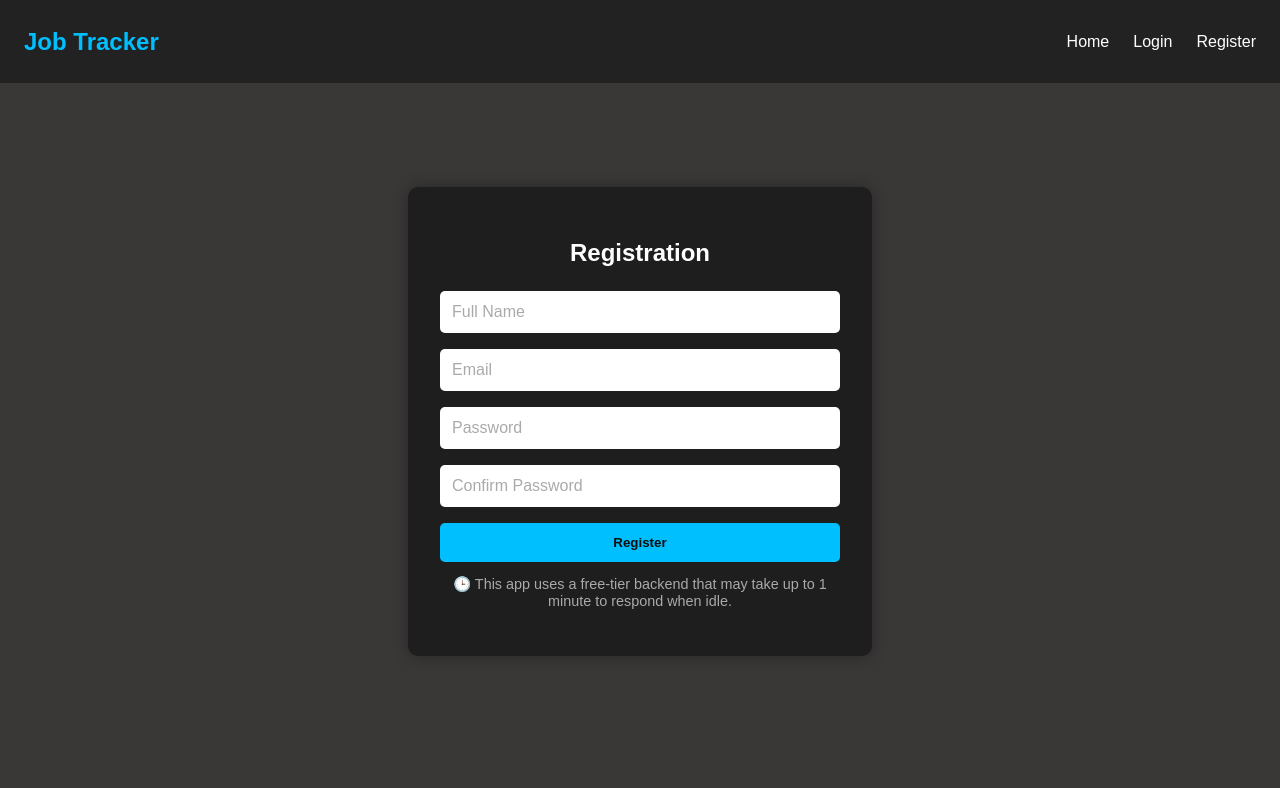
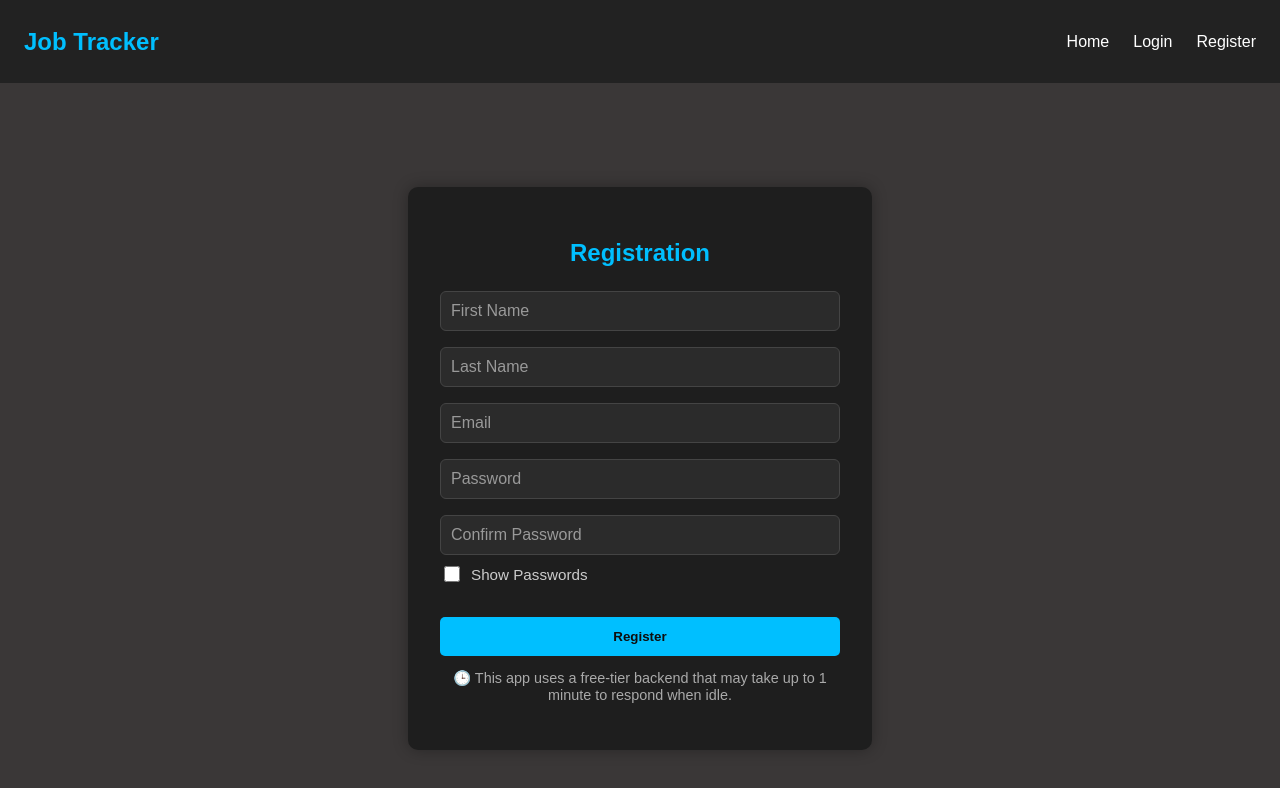
Before and after one commit to Josefbautista94/Joses-Job-Tracker, a React (Vite) app in the folder Frontend/: page /register in a window 1280 px wide. Shown: the top 788 px of the page. Built offline with nearby package versions, Linux system fonts and the light colour scheme.

Commit message:
Fix password toggle layout and style for better alignment on Register page

```diff
--- a/Frontend/src/pages/Register/Register.css
+++ b/Frontend/src/pages/Register/Register.css
@@ -11,6 +11,7 @@
 .register-container h2 {
   text-align: center;
   margin-bottom: 1.5rem;
+  color: #00bfff;
 }
 
 .register-container form {
@@ -20,14 +21,24 @@
 }
 
 .register-container input {
-  padding: 0.75rem;
-  border: none;
-  border-radius: 5px;
+  width: 100%;
+  padding: 10px;
+  border-radius: 6px;
+  border: 1px solid #444;
+  background-color: #2b2b2b;
+  color: #fff;
   font-size: 1rem;
+  box-sizing: border-box;
 }
 
 .register-container input::placeholder {
-  color: #aaa;
+  color: #999;
+}
+
+.register-container input:focus {
+  outline: none;
+  border-color: #00bfff;
+  box-shadow: 0 0 4px #00bfff;
 }
 
 .register-container button {
@@ -49,3 +60,24 @@
   color: red;
   text-align: center;
 }
+
+.show-password-toggle {
+  display: flex;
+  align-items: center;
+  gap: 8px;
+  font-size: 0.95rem;
+  color: #ccc;
+  margin-top: -0.5rem;
+  margin-bottom: 1rem;
+}
+
+.show-password-toggle input[type="checkbox"] {
+  accent-color: #00bfff;
+  width: 16px;
+  height: 16px;
+  cursor: pointer;
+}
+
+.show-password-toggle label {
+  cursor: pointer;
+}
--- a/Frontend/src/pages/Register/Register.jsx
+++ b/Frontend/src/pages/Register/Register.jsx
@@ -5,7 +5,8 @@ import { API_BASE_URL } from "../../config/config";
 
 function Register() {
   const [formData, setFormData] = useState({
-    name: "",
+    firstName: "",
+    lastName: "",
     email: "",
     password: "",
     confirmPassword: "",
@@ -14,6 +15,7 @@ function Register() {
   const [error, setError] = useState("");
   const [success, setSuccess] = useState("");
   const navigate = useNavigate();
+  const [showPassword, setShowPassword] = useState(false);
 
   const handleChange = (e) => {
     setFormData({ ...formData, [e.target.name]: e.target.value });
@@ -33,14 +35,25 @@ function Register() {
     const res = await fetch(`${API_BASE_URL}/auth/register`, {
       method: "POST",
       headers: { "Content-Type": "application/json" },
-        body: JSON.stringify(formData),
+      body: JSON.stringify({
+        name: `${formData.firstName} ${formData.lastName}`,
+        email: formData.email,
+        password: formData.password,
+      }),
     });
 
     const data = await res.json();
     if (!res.ok) throw new Error(data.error || "Registration failed 🙁");
 
     setSuccess("Registration was successful! You can log in now.");
-      setFormData({ name: "", email: "", password: "", confirmPassword: "" });
+    setFormData({
+      firstName: "",
+      lastName: "",
+      email: "",
+      password: "",
+      confirmPassword: "",
+    });
+
     setTimeout(() => navigate("/login"), 1500);
   } catch (err) {
     setError(err.message);
@@ -56,9 +69,18 @@ function Register() {
       <form onSubmit={handleSubmit}>
         <input
           type="text"
-          name="name"
-          placeholder="Full Name"
-          value={formData.name}
+          name="firstName"
+          placeholder="First Name"
+          value={formData.firstName}
+          onChange={handleChange}
+          required
+        />
+
+        <input
+          type="text"
+          name="lastName"
+          placeholder="Last Name"
+          value={formData.lastName}
           onChange={handleChange}
           required
         />
@@ -73,25 +95,38 @@ function Register() {
         />
 
         <input
-          type="password"
+          type={showPassword ? "text" : "password"}
           name="password"
           placeholder="Password"
           value={formData.password}
           onChange={handleChange}
           required
         />
+
         <input
-          type="password"
+          type={showPassword ? "text" : "password"}
           name="confirmPassword"
           placeholder="Confirm Password"
           value={formData.confirmPassword}
           onChange={handleChange}
           required
         />
+
+        <div className="show-password-toggle">
+  <input
+    type="checkbox"
+    id="showPasswords"
+    checked={showPassword}
+    onChange={() => setShowPassword(!showPassword)}
+  />
+  <label htmlFor="showPasswords">Show Passwords</label>
+</div>
+
         <button type="submit">Register</button>
       </form>
       <p style={{ fontSize: "0.9rem", color: "#aaa", textAlign: "center" }}>
-  🕒 This app uses a free-tier backend that may take up to 1 minute to respond when idle.
+        🕒 This app uses a free-tier backend that may take up to 1 minute to
+        respond when idle.
       </p>
     </div>
   );
```
Lines whose indentation alone changed are shown as unchanged.
